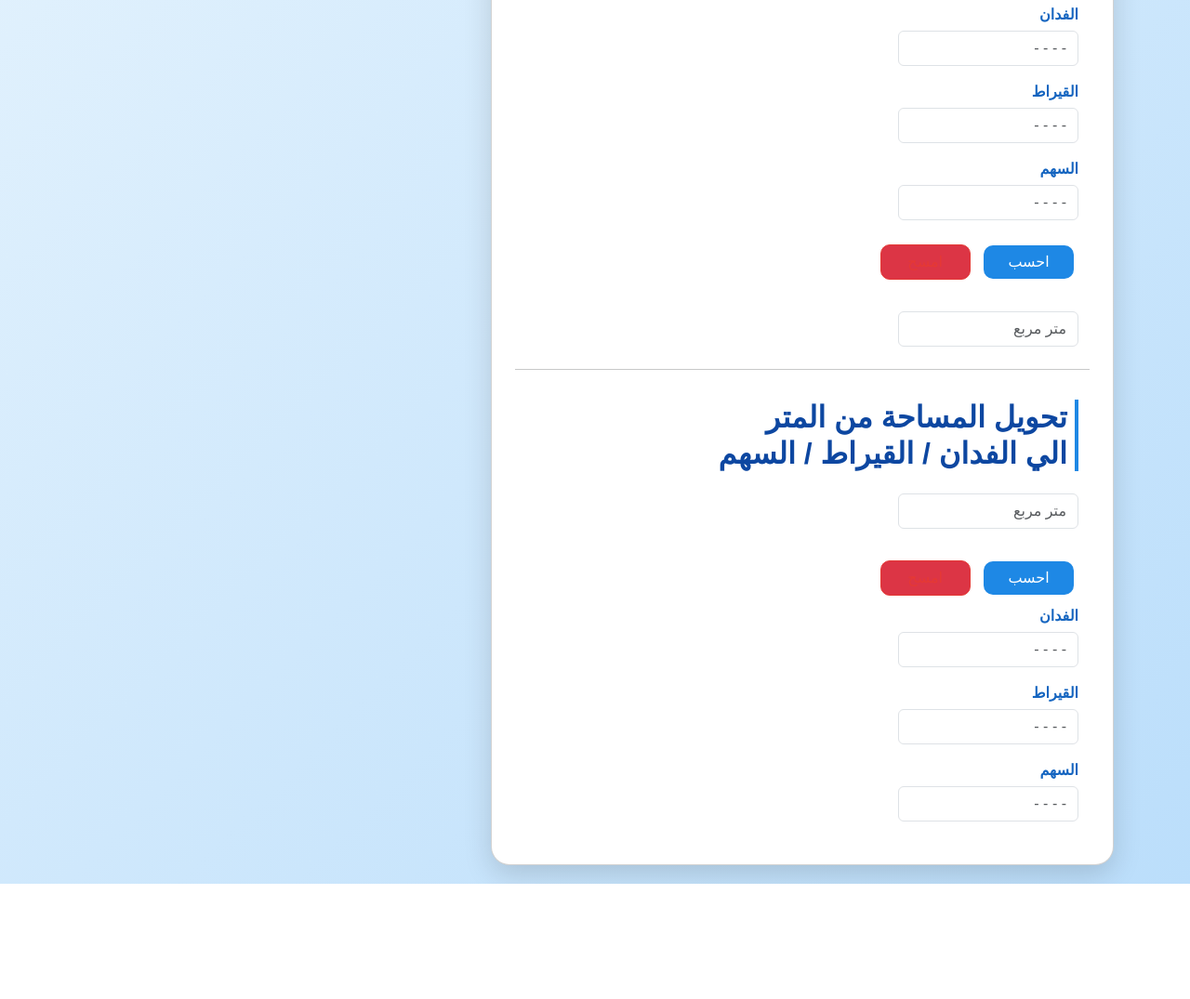
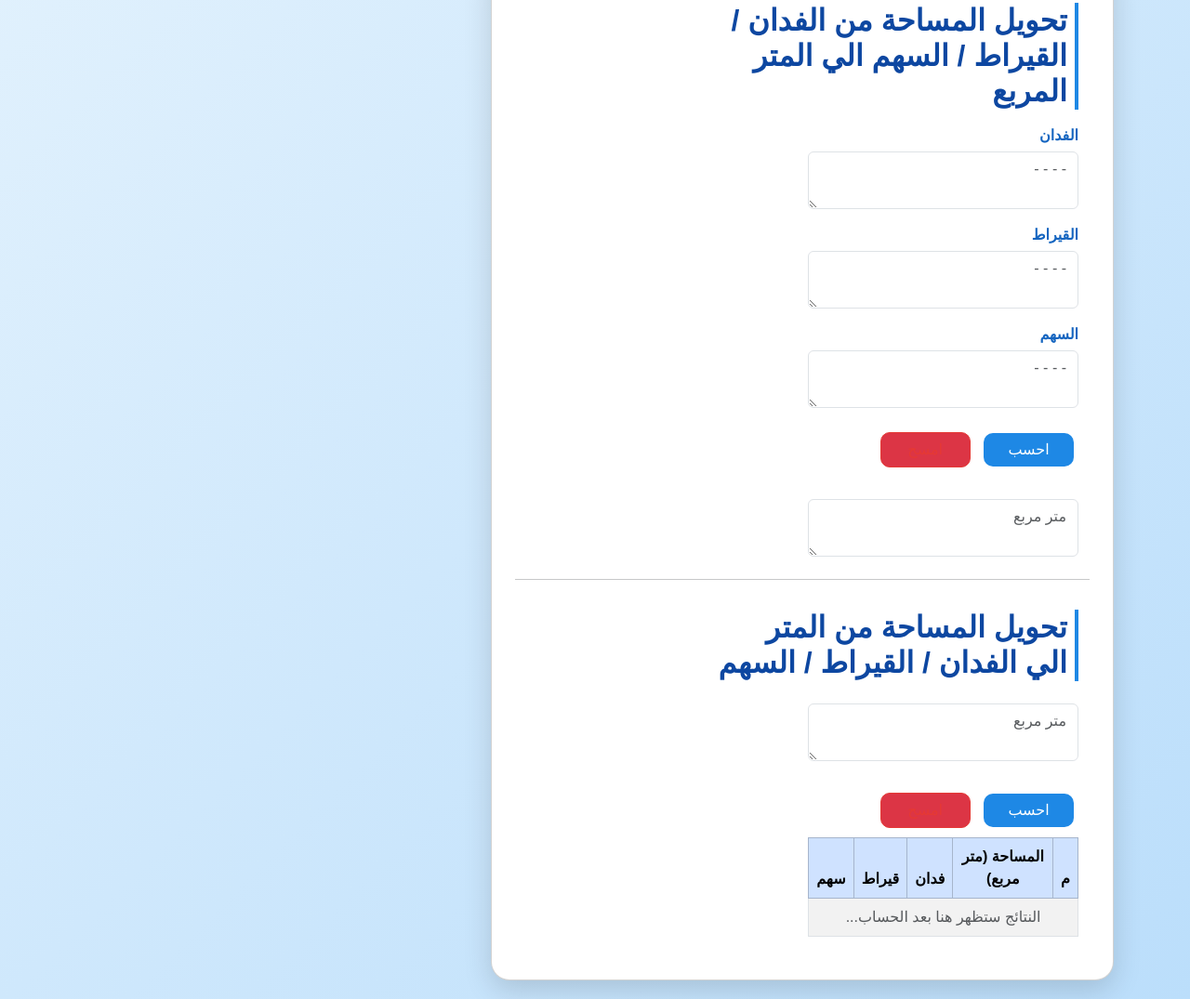
Before and after one commit to mostafasaad700/calculation, a plain HTML site: page index.html in a window 1280 px wide. Shown: the part 194-1269 px from the top of the page at 93% size. Before the commit the page ends 1145 px from the top, so only its background shows below. Drawn offline with Linux system fonts and the light colour scheme.

Commit message:
Update index.html

```diff
--- a/index.html
+++ b/index.html
@@ -7,66 +7,80 @@
     <title>(تفدين) لحساب المساحات الزراعية</title>
     <link rel="stylesheet" href="bootstrap-5.3.8-dist/css/bootstrap.min.css">
     <link rel="stylesheet" href="style.css">
+
 </head>
 <body>
-    <div class="container  ">
-        <div class="card  ">
+    <div class="container ">
+        <div class="hash">
+            <h3>المصدر</h3>
+            <p>
+                الفدان : 4200.83م2 <br>
+                القيراط : 175.04 م2 <br>
+                السهم : 7.29 م2
+            </p>
+        </div>
+        <div class="card ">
             <div class="row mx-auto">
                 <div class="col-md-8 col-12">
                     <h2 class="my-3">تحويل المساحة من الفدان / القيراط / السهم الي المتر المربع</h2>
 
                     <div class="mb-3">
                         <label for="faddan">الفدان</label>
-                        <input type="number" class="form-control w-50" id="faddan" placeholder="- - - -">
+                        <textarea name="" class="form-control w-75" id="faddan" placeholder="- - - -"></textarea>
                     </div>
 
                     <div class="mb-3">
                         <label for="qerat">القيراط</label>
-                        <input type="number" class="form-control w-50" id="qerat" placeholder="- - - -">
+                        <textarea name="" class="form-control w-75" id="qerat" placeholder="- - - -"></textarea>
                     </div>
 
                     <div class="mb-3">
                         <label for="sahm">السهم</label>
-                        <input type="number" class="form-control w-50" id="sahm" placeholder="- - - -">
+                        <textarea name="" class="form-control w-75" id="sahm" placeholder="- - - -"></textarea>
                     </div>
                     <div class="button">
                         <button class="btn btn-success w-25" id="calcBtn">احسب</button>
                         <button class="btn btn-danger w-25" id="clearBtn">امسح</button>
                     </div>
                     <div class="my-4">
-                        <input type="text" class="form-control w-50" id="result" placeholder="متر مربع">
+                        <textarea name="" class="form-control w-75" id="result" placeholder="متر مربع"></textarea>
                     </div>
                 </div>
                 <hr>
                 <div class="col-md-8 col-12">
                     <h2 class="my-3">تحويل المساحة من المتر الي الفدان / القيراط / السهم</h2>
                     <div class="my-4">
-                        <input type="number" class="form-control w-50" id="result2" placeholder="متر مربع">
+                        <textarea class="form-control w-75" id="result2" placeholder="متر مربع"></textarea>
                     </div>
                     <div class="button">
                         <button class="btn btn-success w-25" id="calcBtn2">احسب</button>
                         <button class="btn btn-danger w-25" id="clearBtn2">امسح</button>
                     </div>
-
-                    <div class="mb-3">
-                        <label for="faddan2">الفدان</label>
-                        <input type="number" class="form-control w-50" id="faddan2" placeholder="- - - -">
-                    </div>
-
-                    <div class="mb-3">
-                        <label for="qerat2">القيراط</label>
-                        <input type="number" class="form-control w-50" id="qerat2" placeholder="- - - -">
-                    </div>
-
-                    <div class="mb-3">
-                        <label for="sahm2">السهم</label>
-                        <input type="number" class="form-control w-50" id="sahm2" placeholder="- - - -">
+                    <div class="table-responsive w-75">
+                        <table class="table table-striped table-bordered  text-center align-middle" id="resultTable">
+                            <thead class="table-primary">
+                                <tr>
+                                    <th>م</th>
+                                    <th>المساحة (متر مربع)</th>
+                                    <th>فدان</th>
+                                    <th>قيراط</th>
+                                    <th>سهم</th>
+                                </tr>
+                            </thead>
+                            <tbody>
+                                <tr>
+                                    <td colspan="5" class="text-muted">النتائج ستظهر هنا بعد الحساب...</td>
+                                </tr>
+                            </tbody>
+                        </table>
                     </div>
 
                 </div>
+
             </div>
         </div>
     </div>
+
     <script src="bootstrap-5.3.8-dist/js/bootstrap.min.js"></script>
     <script src="main.js"></script>
 </body>
```
